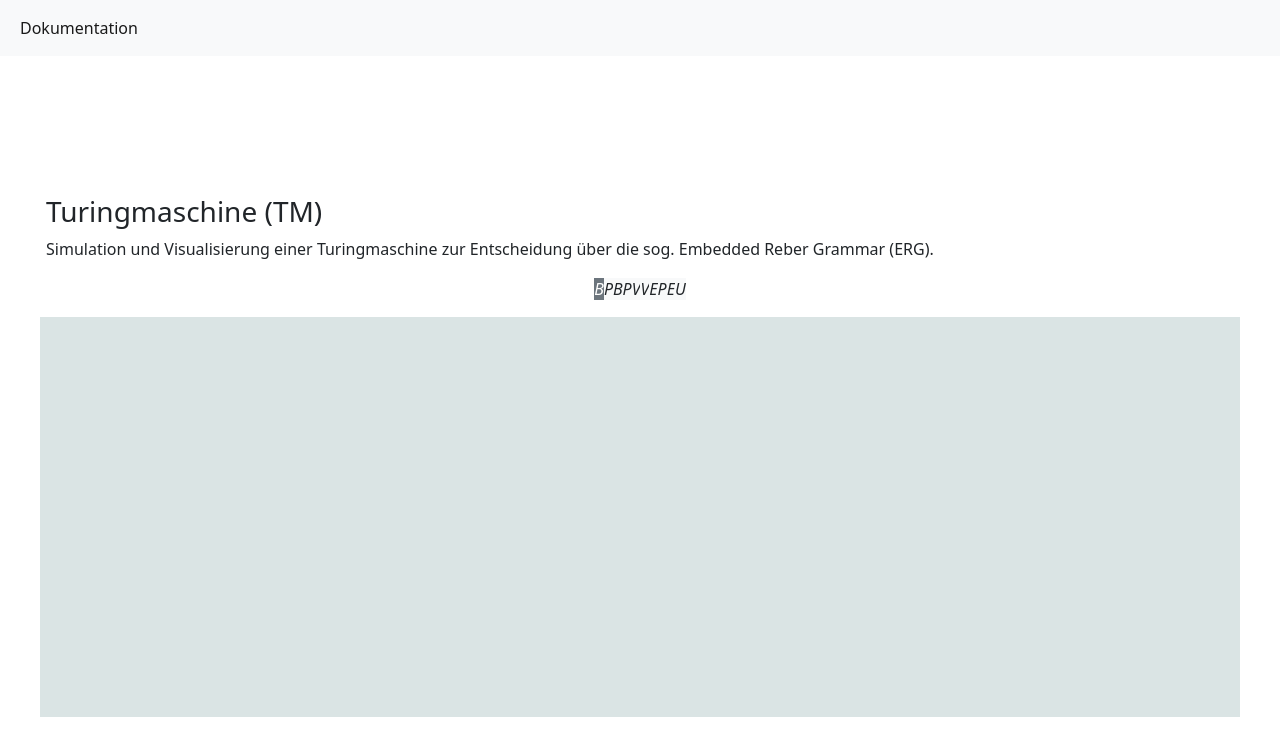
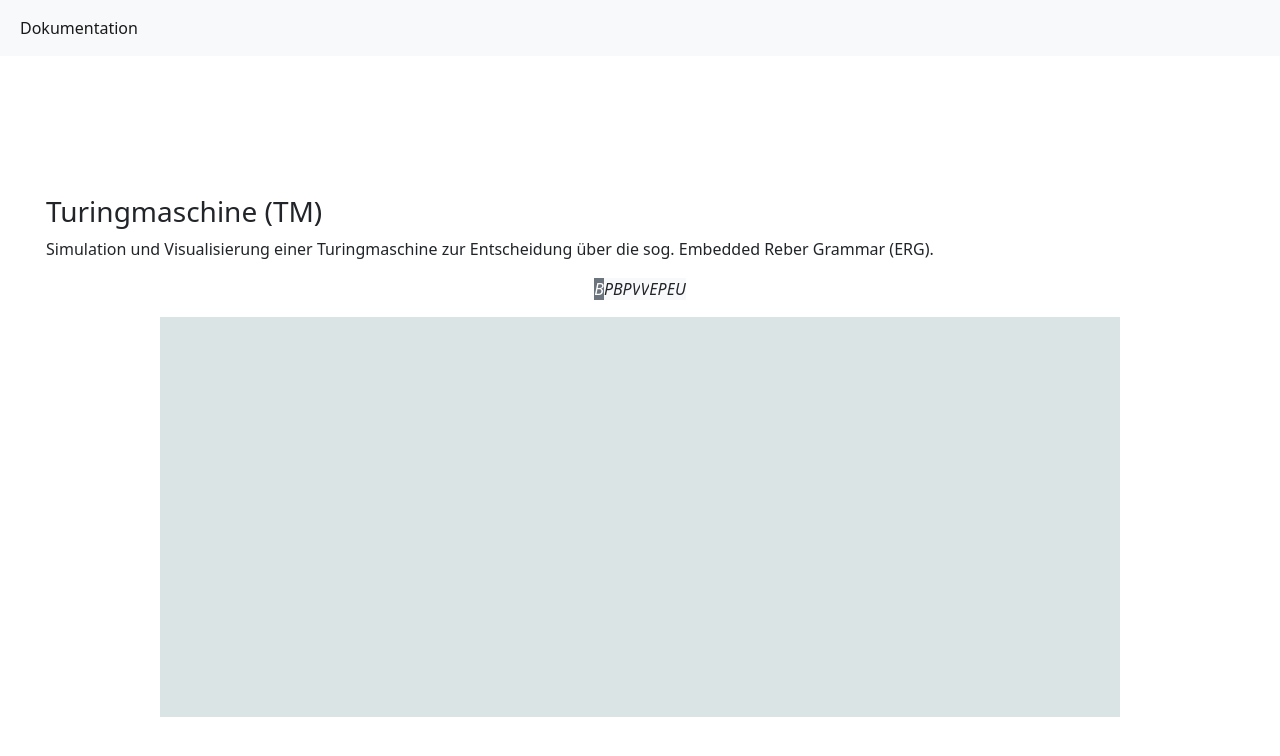
Before and after one commit to andreasrieger/bht-turingmachine, a website: page index.html in a window 1280 px wide. Drawn offline with nearby package versions, Linux system fonts and the light colour scheme; a script that the page names is missing.

Commit message:
bugfixes

```diff
--- a/index.html
+++ b/index.html
@@ -40,7 +40,7 @@
             <div id="tapeOutput"></div>
         </div>
         <!-- <button id="startButton">Start</button> -->
-        <div id="myDiagramDiv" style="width:1200px; height:400px; background-color: #DAE4E4;"></div>
+        <div id="myDiagramDiv" style="width:960px; height:400px; background-color: #DAE4E4;"></div>
     </div>
 
     <script src="https://cdn.jsdelivr.net/npm/bootstrap@5.1.3/dist/js/bootstrap.bundle.min.js"
--- a/index.js
+++ b/index.js
@@ -253,7 +253,7 @@ async function init() {
      */
 
     const states = res["states"];
-    console.log("states");
+    console.log("states:");
     console.log(states);
 
     const word = res["word"];
@@ -278,6 +278,9 @@ async function init() {
 
     console.log("log:");
     console.log(log);
+
+    console.log("nodes:");
+    console.log(nodes);
 
     const links = linkData(log);
     console.log("links:");
```
